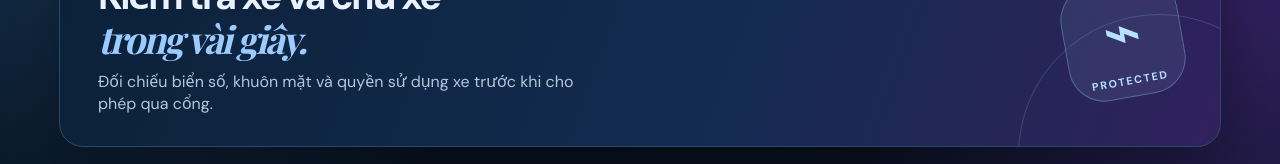
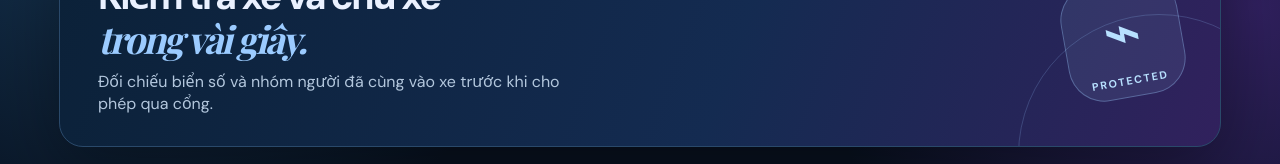
Before and after one commit to PhuocNguyen2206/-n, a React (Vite) app in the folder frontend/: page / in a window 1280 px wide. Shown: the part 184-348 px from the top of the page. Built offline with nearby package versions, Linux system fonts and the light colour scheme; no server answers; a web font is replaced by a local one.

Commit message:
Clarify co-rider gate verification

```diff
--- a/frontend/src/main.tsx
+++ b/frontend/src/main.tsx
@@ -54,7 +54,7 @@ function App() {
 
   return <main>
     <header><div className="brand"><div className="brand-mark">AI</div><div><p className="eyebrow">CỔNG KIỂM SOÁT THÔNG MINH</p><h1>Nhận diện AI</h1></div></div><span className="status"><i />{status}</span></header>
-    <section className="hero"><div><p className="eyebrow">GIÁM SÁT RA VÀO</p><h2>Kiểm tra xe và chủ xe<br /><em>trong vài giây.</em></h2><p>Đối chiếu biển số, khuôn mặt và quyền sử dụng xe trước khi cho phép qua cổng.</p></div><div className="hero-shield">⌁<span>Protected</span></div></section>
+    <section className="hero"><div><p className="eyebrow">GIÁM SÁT RA VÀO</p><h2>Kiểm tra xe và chủ xe<br /><em>trong vài giây.</em></h2><p>Đối chiếu biển số và nhóm người đã cùng vào xe trước khi cho phép qua cổng.</p></div><div className="hero-shield">⌁<span>Protected</span></div></section>
     <section className="cards"><article><span className="card-icon blue">◷</span><div><strong>{events.length}</strong><span>Lượt kiểm soát gần đây</span></div></article><article><span className="card-icon green">✓</span><div><strong>{events.filter(e => e.decision === "approved").length}</strong><span>Được cho phép</span></div></article><article><span className="card-icon red">×</span><div><strong>{events.filter(e => e.decision !== "approved").length}</strong><span>Không cho phép</span></div></article></section>
     <section className="grid"><div>
       <form onSubmit={verifyGate} className="scan-card"><div className="form-title"><span className="form-icon">⌁</span><div><h2>Quét kiểm soát cổng</h2><p>Quét khuôn mặt và biển số để xác thực.</p></div></div><div className="upload-grid"><label className="upload"><b>◎</b><span>Ảnh khuôn mặt</span><small>{faceImages.length ? `Đã chọn ${faceImages.length} người` : "Chọn 1 hoặc nhiều ảnh rõ mặt"}</small><input type="file" accept="image/*" multiple onChange={e => setFaceImages(Array.from(e.target.files || []))} /></label><label className="upload"><b>▣</b><span>Ảnh xe & biển số</span><small>{vehicleImage?.name || "Chọn ảnh biển số"}</small><input type="file" accept="image/*" onChange={e => setVehicleImage(e.target.files?.[0] || null)} /></label></div><label>Thời điểm quét<select value={direction} onChange={e => setDirection(e.target.value)}><option value="entry">Xe vào cổng</option><option value="exit">Xe ra cổng</option></select></label><button>Quét và kiểm tra <span>→</span></button>{gateResult && <p className="result">{gateResult}</p>}</form>
```
